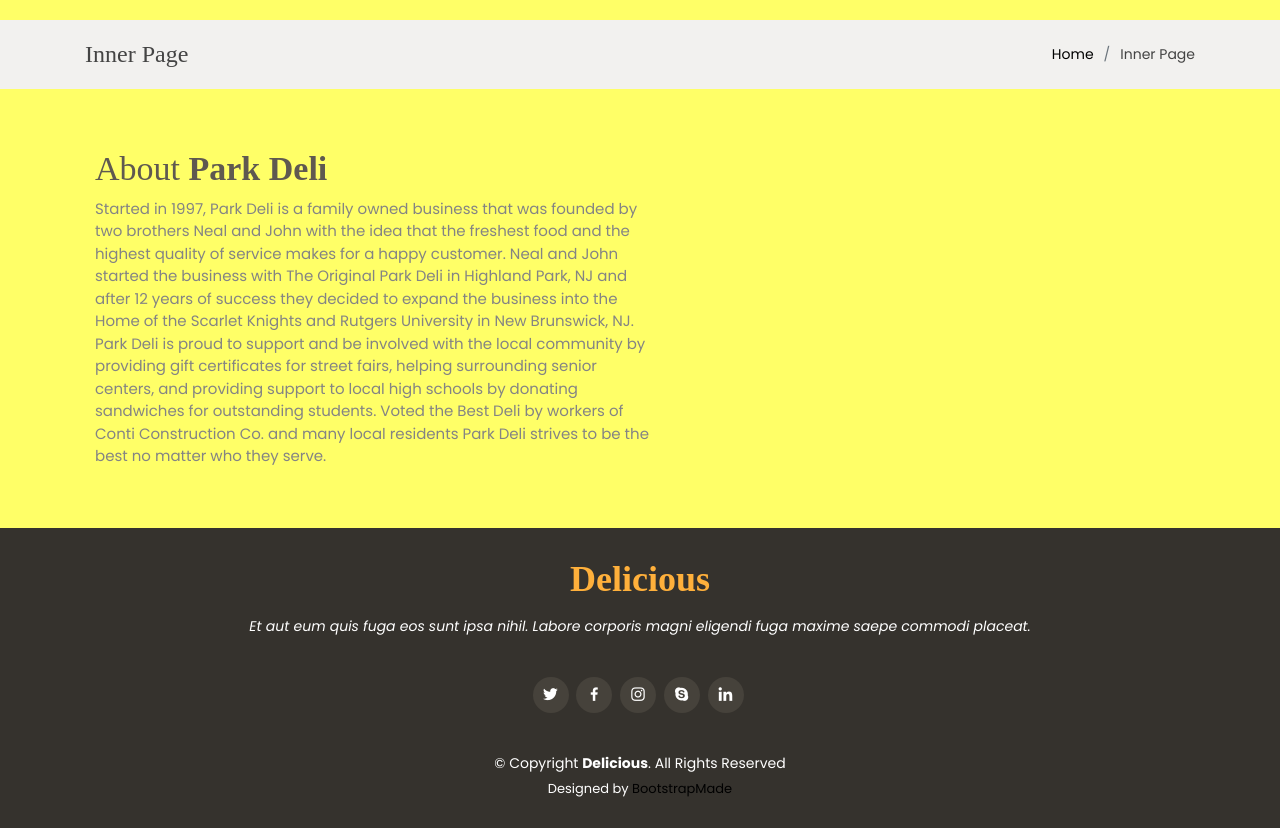
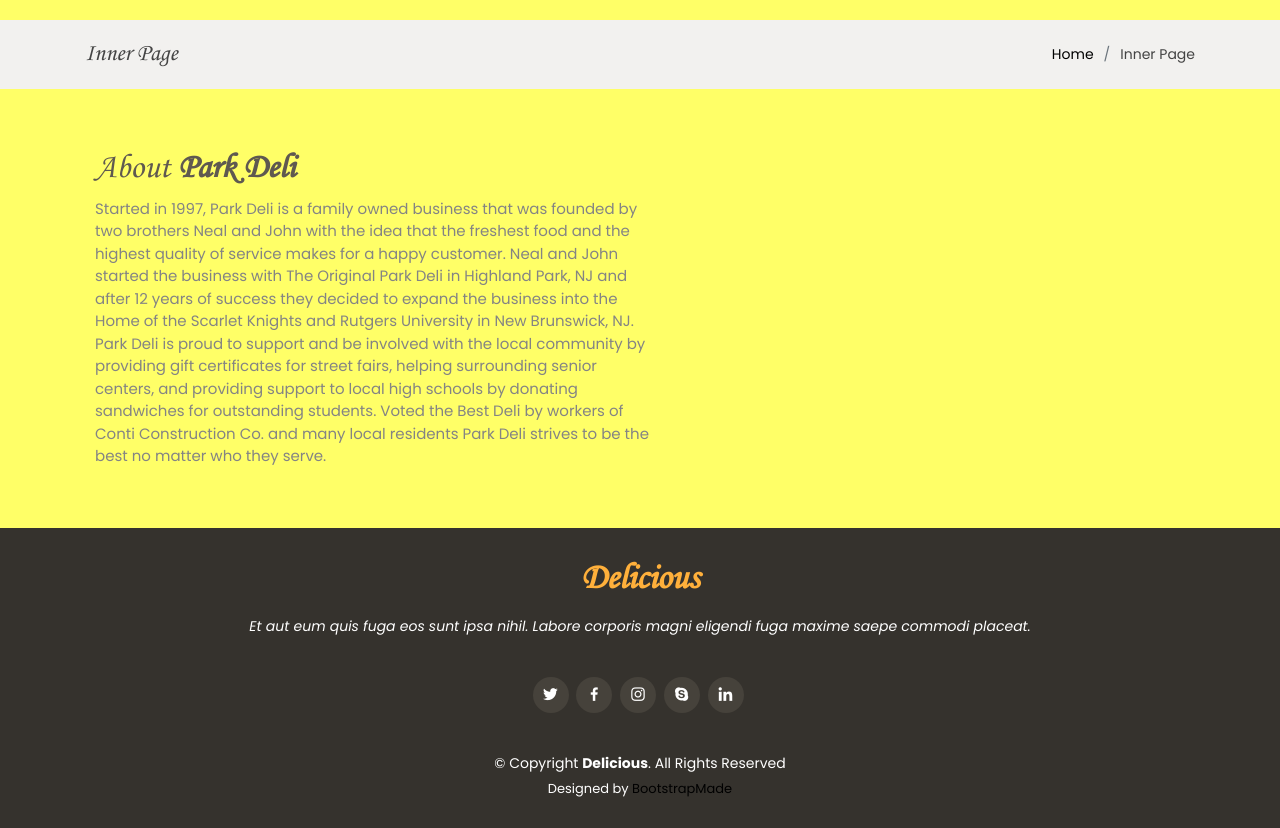
Before and after one commit to neeldoshi7/PD, a PHP site: page /about.html in a window 1280 px wide. Shown: the part 100-928 px from the top of the page. Run offline with PHP 8.4, Linux system fonts and the light colour scheme; some web fonts are replaced.

Commit message:
Update style.css

```diff
--- a/assets/css/style.css
+++ b/assets/css/style.css
@@ -25,12 +25,13 @@ a:hover {
 
 @font-face {
     font-family: 'Monotype Corsiva';
-    src: url('MonotypeCorsiva.woff') format('woff');
+    src: url('MonotypeCorsiva.woff2') format('woff2'),
+        url('MonotypeCorsiva.woff') format('woff');
     font-weight: normal;
     font-style: italic;
     font-display: swap;
 }
-/* url('MonotypeCorsiva.woff2') format('woff2'), */
+
 
 h1, h2, h3, h4, h5, h6 {
       font-family: 'Monotype Corsiva';
```
